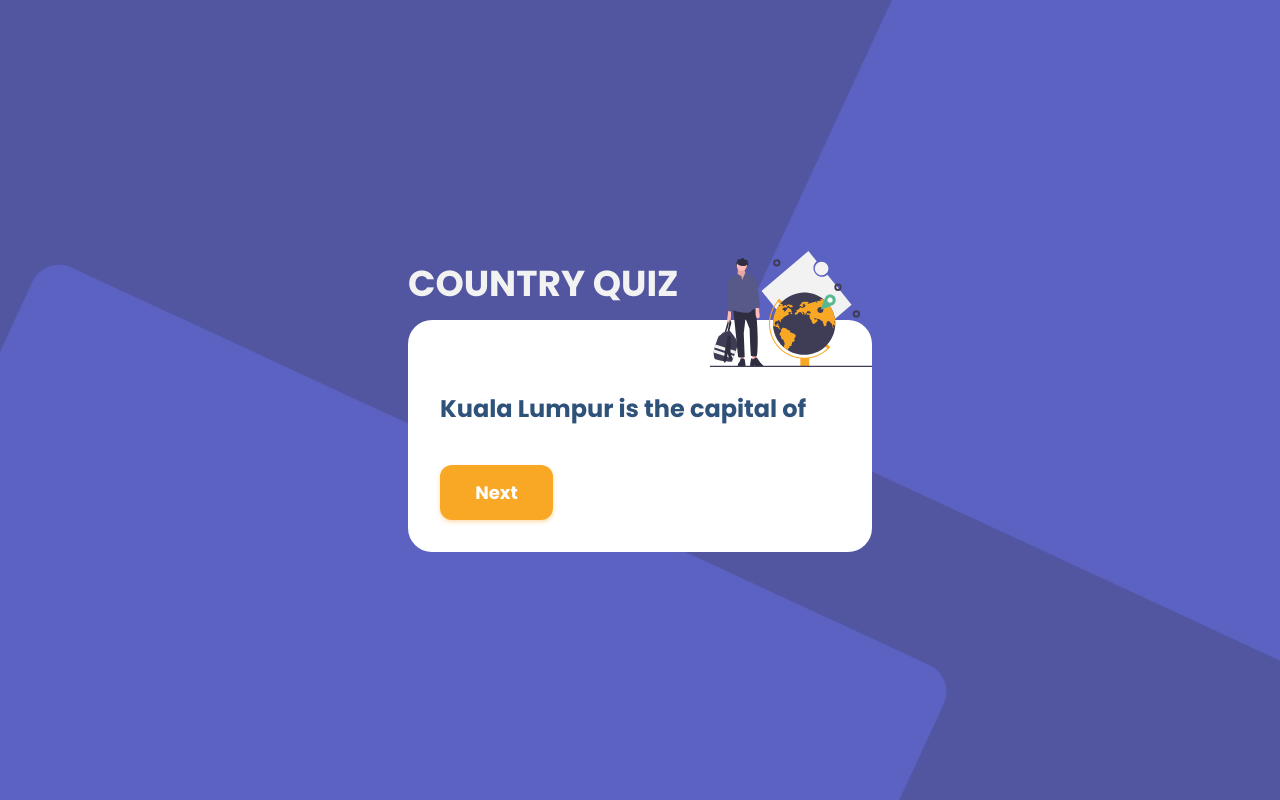
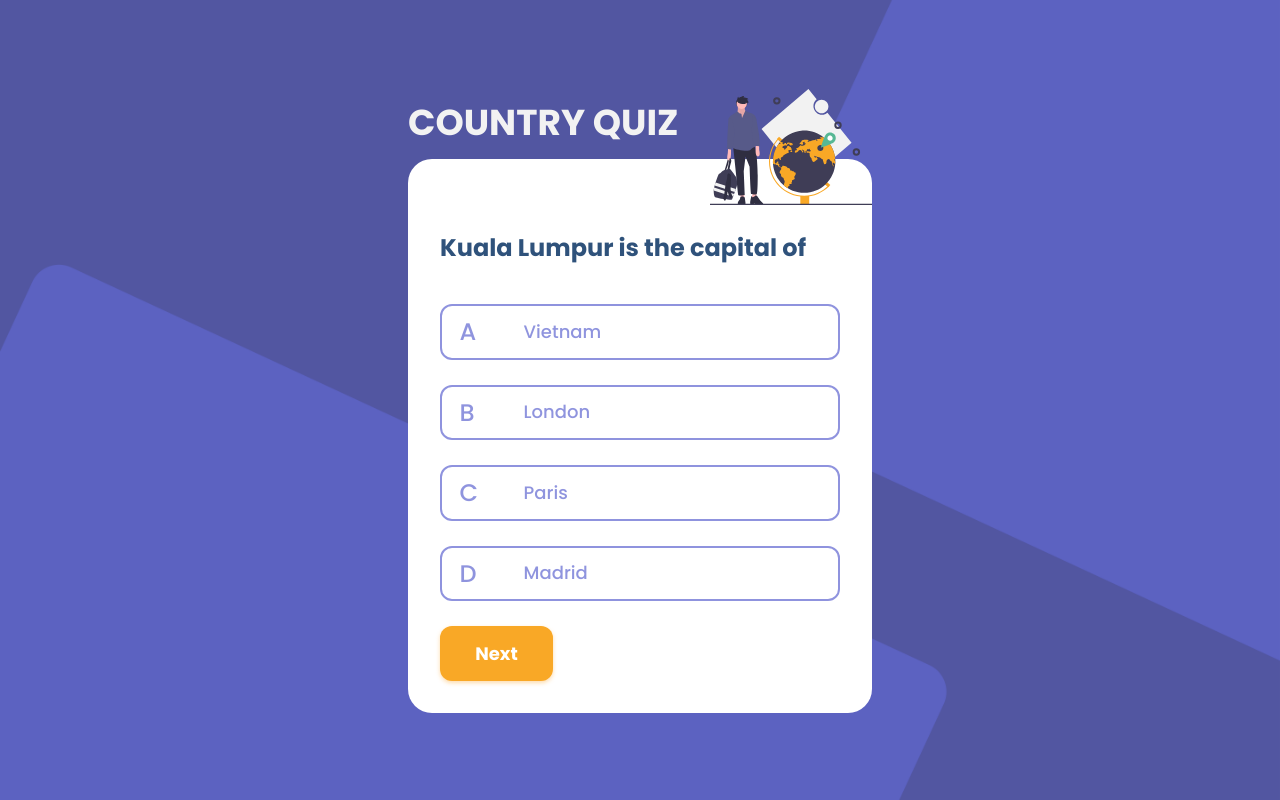
Before and after one commit to rali11/country-quiz, a Vue app: page / in a window 1280 px wide. Built offline with nearby package versions, Linux system fonts and the light colour scheme.

Commit message:
se agrego Choice Atom y ChoiceList Molecules

```diff
--- a/public/index.html
+++ b/public/index.html
@@ -7,7 +7,10 @@
     <link rel="icon" href="<%= BASE_URL %>favicon.ico">
     <link rel="preconnect" href="https://fonts.googleapis.com">
     <link rel="preconnect" href="https://fonts.gstatic.com" crossorigin>
-    <link href="https://fonts.googleapis.com/css2?family=Poppins:wght@400;600;700&display=swap" rel="stylesheet">
+    <link href="https://fonts.googleapis.com/css2?family=Poppins:wght@400;500;600;700&display=swap" rel="stylesheet">
+    <link href="https://fonts.googleapis.com/icon?family=Material+Icons"
+      rel="stylesheet">
+    <link href="https://fonts.googleapis.com/css2?family=Material+Symbols+Outlined" rel="stylesheet" />
     <title><%= htmlWebpackPlugin.options.title %></title>
   </head>
   <body>
--- a/src/assets/styles/settings/_colors.scss
+++ b/src/assets/styles/settings/_colors.scss
@@ -3,7 +3,7 @@ $_primary-indigo: #1D355D;
 $_primary-metallic-blue: #2F527B;
 $_primary-anti-flash-white: #F2F2F2;
 $_primary-white: #FFFFFF;
-$_secondary-slate-blue: #6066D0;
+$_secondary-slate-blue: rgba(96, 102, 208, 0.7);
 $_secondary-medium-aquamarine: #6FCF97;
 $_hover-crayola: #bd7f1c;
 $_shadow-crayola: rgba(252, 168, 47, 0.4);
--- a/src/assets/styles/settings/_typography.scss
+++ b/src/assets/styles/settings/_typography.scss
@@ -17,3 +17,5 @@ $fs-title-2: $_fs-36;
 $fs-title-3: $_fs-24;
 $fs-footer: $_fs-14;
 $fs-body: $_fs-14;
+$fs-icons: $_fs-24;
+$fs-counter: $_fs-24;
--- a/src/components/quiz/Quiz.vue
+++ b/src/components/quiz/Quiz.vue
@@ -1,32 +1,22 @@
 <template>
-  <div class="center">
-    <Container>
+  <Container tag="section">
     <h2>COUNTRY QUIZ</h2>
     <Card title="Kuala Lumpur is the capital of">
+      <ChoiceList />
       <Button>
         Next
       </Button>
     </Card>
   </Container>
-  </div>
 </template>
 
 <script>
 import Button from '../ui/atoms/Button.vue'
 import Card from '../ui/atoms/Card.vue'
 import Container from '../ui/objects/Container.vue'
+import ChoiceList from '../ui/molecules/ChoiceList.vue'
+
   export default {
-  components: { Container, Card, Button },
-
-
+    components: { Container, Card, Button, ChoiceList},
   }
 </script>
-
-<style lang="scss" scoped>
-  .center {
-    display: flex;
-    justify-content: center;
-    align-items: center;
-    height: 100vh;
-  }
-</style>
--- /dev/null
+++ b/src/components/ui/atoms/Choice.vue
@@ -0,0 +1,143 @@
+<template>
+  <div class="choice">
+    <input
+      class="choice__input"
+      type="radio"
+      :id="id"
+      :value="value"
+      :name="name"
+      @change="$emit('change', $event.target.value)"
+    >
+    <label
+      :class="['choice__label', stateClass]"
+      :for="id"
+    >
+      <slot />
+    </label>
+  </div>
+</template>
+
+<script>
+  export default {
+    model:{
+      event: 'change',
+      prop: 'pick',
+    },
+    props:{
+      id:{
+        type:String,
+        default:'',
+        required:true,
+      },
+      name:{
+        type:String,
+        default:'choice-list',
+      },
+      value:{
+        type:String,
+        default:'',
+        required:true,
+      },
+      pick:{
+        type:String,
+        default:'',
+      },
+      state:{
+        type: String,
+        default:'primary',
+        validator: function(value){
+          return ['success','error','primary'].includes(value);
+        },
+      }
+    },
+    computed:{
+      includeState(){
+        return ['success','error'].includes(this.state);
+      },
+      stateClass(){
+        return this.includeState ? `choice__label--${this.state}`:'';
+      }
+    }
+  }
+</script>
+
+<style lang="scss" scoped>
+  @use "@/assets/styles/settings/variables";
+
+  .choice {
+    & ~ & {
+      margin: 1.56rem 0;
+    }
+
+    &__input {
+      display: none;
+    }
+
+    &__label {
+      position: relative;
+      counter-increment: counterChoice;
+      border: 0.125rem solid variables.$choice-quiz;
+      border-radius: 0.75rem;
+      display: block;
+      padding: 0.6rem 0 0.6rem 5.1rem;
+      color: variables.$choice-quiz;
+      font-size: variables.$fs-btn;
+      font-weight: 500;
+      transition: all .2s;
+
+      &::before {
+        position: absolute;
+        top: 0;
+        left: 0;
+        height: 100%;
+        display: flex;
+        align-items: center;
+        padding-left: 1.1rem;
+        font-size: variables.$fs-counter;
+        content: counter(counterChoice, upper-alpha);
+      }
+
+      &:hover, .choice__input:checked ~ &  {
+        border-color: variables.$choice-quiz-hover;
+        background-color: variables.$choice-quiz-hover;
+        color: variables.$text-primary-lighter;
+        transition: all .2s;
+      }
+
+      &--success, &--success:hover, .choice__input:checked ~ &--success {
+        background-color: variables.$state-success;
+        border-color: variables.$state-success;
+        color: variables.$text-primary-lighter;
+        position: relative;
+        transition: all .2s;
+      }
+
+      &--error, &--error:hover, .choice__input:checked ~ &--error {
+        background-color: variables.$state-error;
+        border-color: variables.$state-error;
+        color: variables.$text-primary-lighter;
+        position: relative;
+      }
+
+      &--success::after, &--error::after {
+        position: absolute;
+        height: 100%;
+        top: 0;
+        right:1.1rem;
+        display: flex;
+        align-items: center;
+        font-family: 'Material Symbols Outlined';
+        font-size: variables.$fs-icons;
+        color: variables.$text-primary-light;
+      }
+
+      &--success::after {
+        content:"\e86c";
+      }
+
+      &--error::after {
+        content:"\e888";
+      }
+    }
+  }
+</style>
--- /dev/null
+++ b/src/components/ui/molecules/ChoiceList.vue
@@ -0,0 +1,50 @@
+<template>
+  <div class="choice-list">
+    <Choice
+      v-model="picked"
+      id="optionA"
+      value="Vietnam"
+    >
+      Vietnam
+    </Choice>
+    <Choice
+      v-model="picked"
+      id="optionB"
+      value="London"
+    >
+      London
+    </Choice>
+    <Choice
+      v-model="picked"
+      id="optionC"
+      value="Paris"
+    >
+      Paris
+    </Choice>
+    <Choice
+      v-model="picked"
+      id="optionD"
+      value="Madrid"
+    >
+      Madrid
+    </Choice>
+  </div>
+</template>
+
+<script>
+import Choice from '../atoms/Choice.vue'
+
+  export default {
+    components: { Choice},
+    data(){
+      return {
+        picked:'',
+      }
+    },
+  }
+</script>
+<style lang="scss" scoped>
+  .choice-list {
+    counter-reset: counterChoice;
+  }
+</style>
--- a/src/components/ui/objects/Container.vue
+++ b/src/components/ui/objects/Container.vue
@@ -22,5 +22,9 @@
   .container {
     margin: 0 auto;
     width: 29rem;
+    display: flex;
+    flex-direction: column;
+    justify-content: center;
+    height: 100vh;
   }
 </style>
```
Also changed, not shown: src/components/HelloWorld.vue (deleted, +0 -58 lines). Lines whose indentation alone changed are shown as unchanged.
